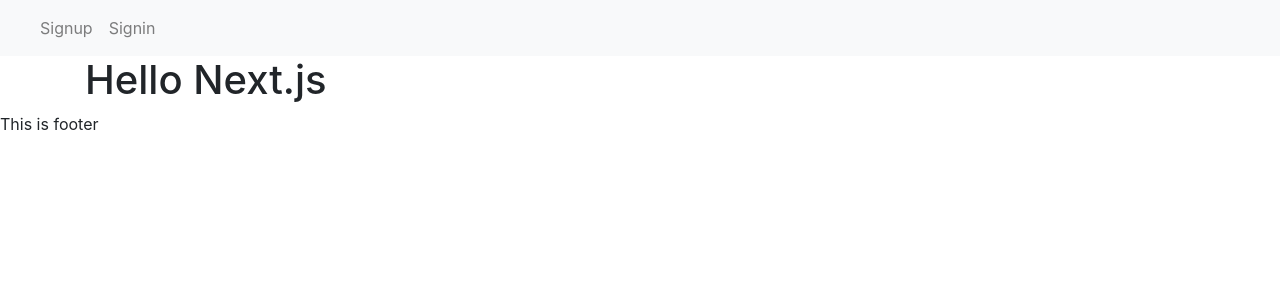
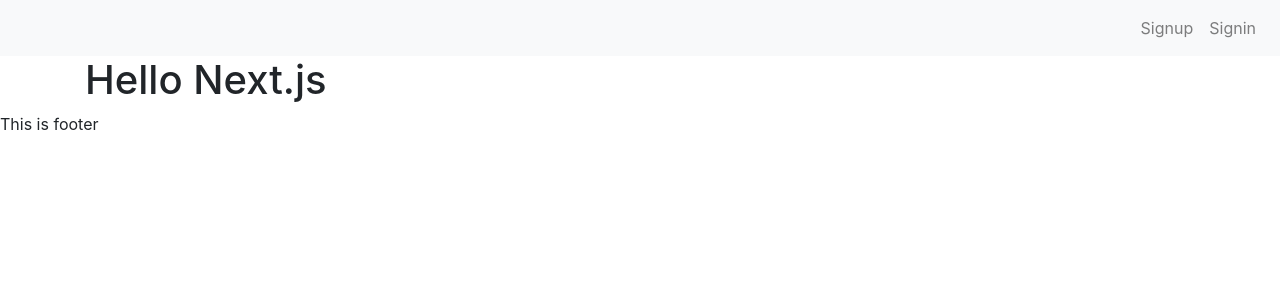
Before and after one commit to mmehdinasiri/EnglishWithMovies, a Next.js app in the folder frontend/: page / in a window 1280 px wide. Shown: the top 300 px of the page. Built offline with nearby package versions, Linux system fonts and the light colour scheme.

Commit message:
implement signout

```diff
--- a/frontend/actions/auth.js
+++ b/frontend/actions/auth.js
@@ -35,6 +35,18 @@ export const signin = (user) => {
       console.log(err);
     });
 };
+export const signout = (next) => {
+  removeCookie("token");
+  removeLocalStorage("user");
+  next();
+  return fetch(`${API}/signout`, { method: "GET" })
+    .then(() => {
+      console.log("signout successfully");
+    })
+    .catch((err) => {
+      console.log(err);
+    });
+};
 
 //set cookie
 export const setCookie = (key, value) => {
@@ -46,14 +58,14 @@ export const setCookie = (key, value) => {
 export const removeCookie = (key, value) => {
   if (process.browser) {
     Cookies.remove(key, {
-      expired: 1,
+      expires: 1,
     });
   }
 };
 //get cookie
 export const getCookie = (key, value) => {
   if (process.browser) {
-    Cookies.get(key);
+    return Cookies.get(key);
   }
 };
 
--- a/frontend/components/Header.js
+++ b/frontend/components/Header.js
@@ -1,6 +1,8 @@
 import Link from "next/link";
 import React, { useState } from "react";
+import { useRouter } from "next/router";
 import { APP_NAME } from "../config";
+import { signout, isAuth } from "../actions/auth";
 import {
   Collapse,
   Navbar,
@@ -12,9 +14,12 @@ import {
 } from "reactstrap";
 
 const Header = (props) => {
+  const router = useRouter();
   const [isOpen, setIsOpen] = useState(false);
 
   const toggle = () => setIsOpen(!isOpen);
+
+  const isSSR = typeof window === "undefined";
 
   return (
     <div>
@@ -24,7 +29,9 @@ const Header = (props) => {
         </NavbarBrand>
         <NavbarToggler onClick={toggle} />
         <Collapse isOpen={isOpen} navbar>
-          <Nav className="mr-auto" navbar>
+          <Nav className="ml-auto" navbar>
+            {!isAuth() && (
+              <>
                 <NavItem>
                   <Link href="/signup">
                     <NavLink>Signup</NavLink>
@@ -35,6 +42,18 @@ const Header = (props) => {
                     <NavLink>Signin</NavLink>
                   </Link>
                 </NavItem>
+              </>
+            )}
+            {isAuth() && (
+              <NavItem>
+                <NavLink
+                  style={{ cursor: "pointer" }}
+                  onClick={() => signout(() => router.replace("/signin"))}
+                >
+                  Signout
+                </NavLink>
+              </NavItem>
+            )}
           </Nav>
         </Collapse>
       </Navbar>
```
Lines whose indentation alone changed are shown as unchanged.
